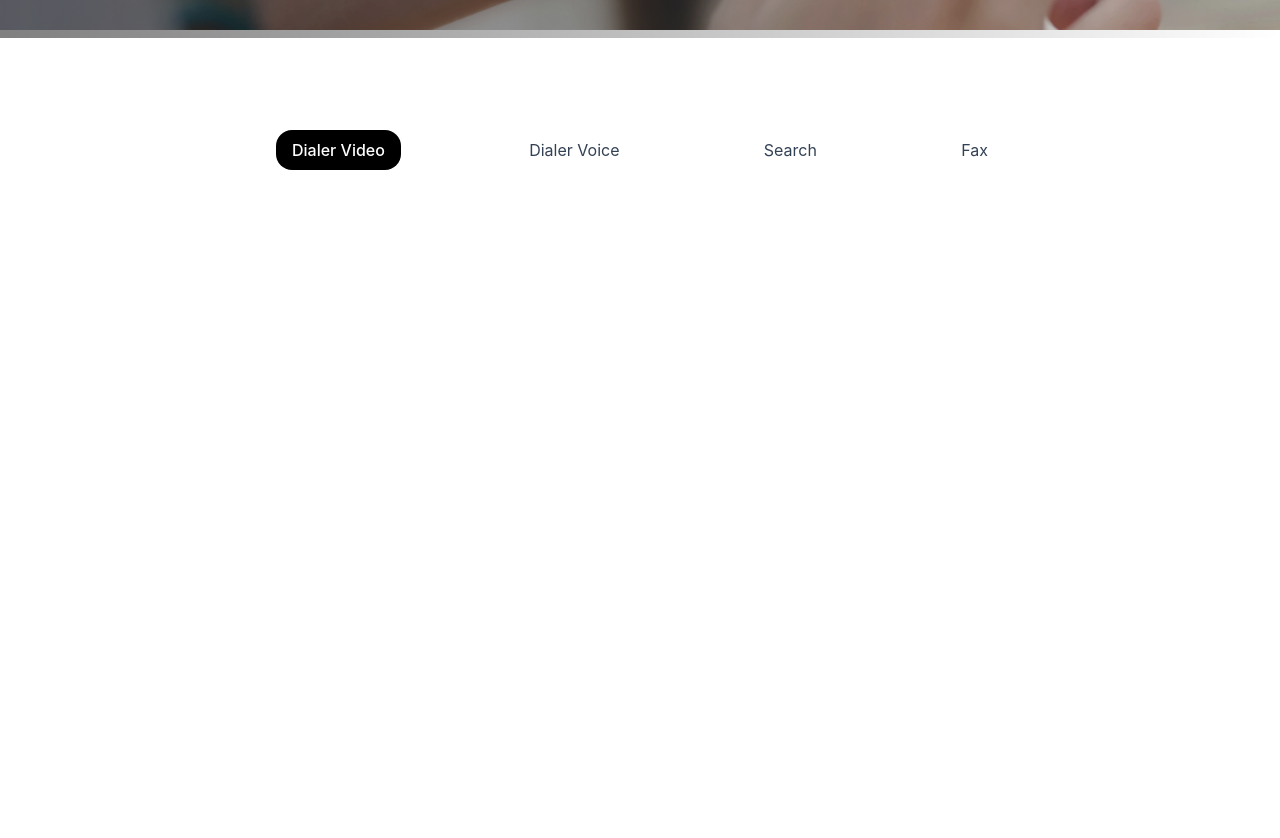
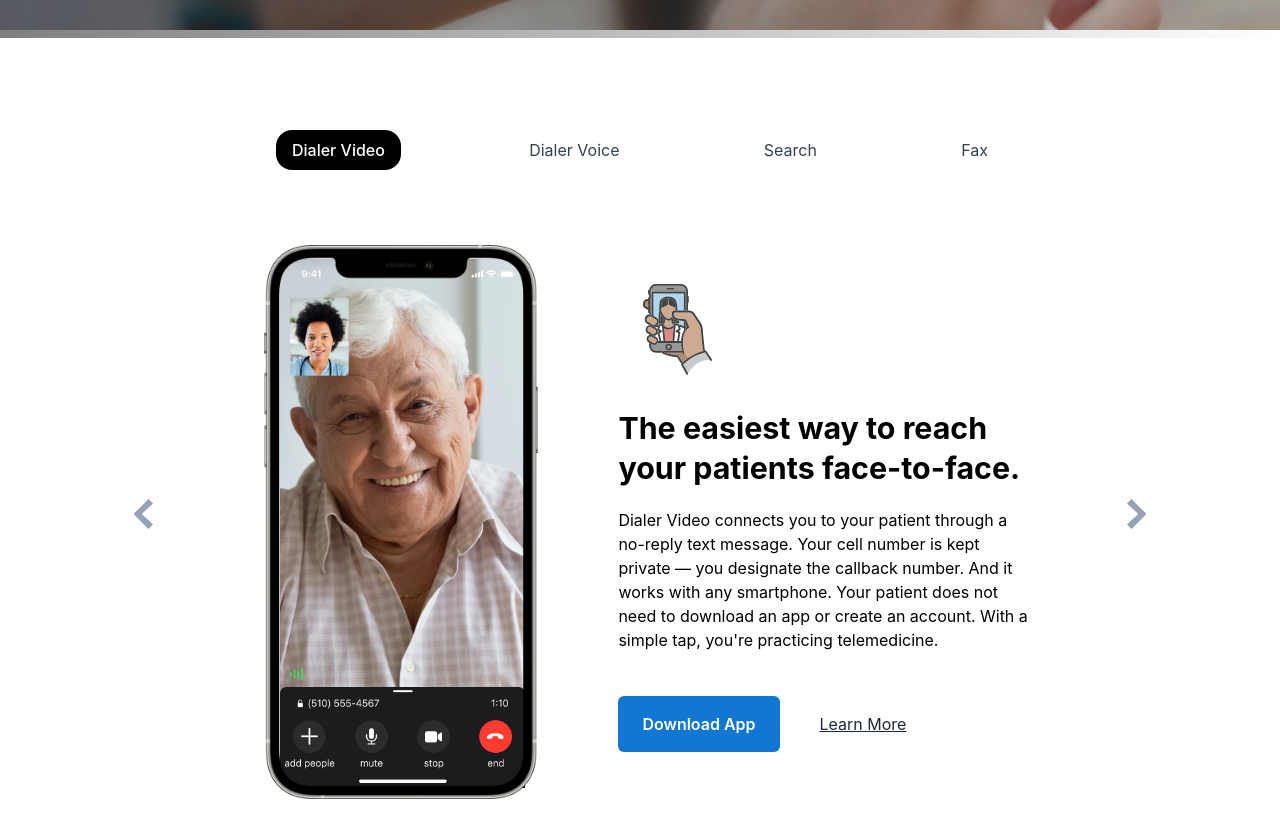
Before and after one commit to rcqx/doximity_lp, a React (Vite) app: page / in a window 1280 px wide. Shown: the part 650-1488 px from the top of the page. Before the commit the page ends 1280 px from the top, so only its background shows below. Built offline with nearby package versions, Linux system fonts and the light colour scheme.

Commit message:
feat: Add dialer section + prev next functionality

```diff
--- a/src/components/dialer/Dialer.tsx
+++ b/src/components/dialer/Dialer.tsx
@@ -1,15 +1,42 @@
 import { useState } from "react";
-// import dialer1 from "../../assets/dialer1.webp";
+import DialerVideo from "./dialerVideo/DialerVideo";
+import { GoChevronLeft } from "react-icons/go";
+import { GoChevronRight } from "react-icons/go";
+import "./dialer.css";
 
 const Dialer = () => {
-  const [tabs, setTabs] = useState<number[]>([1, 0, 0, 0]);
+  const [tabs, setTabs] = useState([1, 0, 0, 0]);
+  const tabsNames = ["Dialer Video", "Dialer Voice", "Search", "Fax"];
+  const next = (state: number[]) => {
+    if (state[state.length - 1] !== 1) {
+      const indexPosition = state.indexOf(1);
+      const aux = new Array(4).fill(0);
+      aux[indexPosition + 1] = 1;
+      setTabs(aux);
+    } else {
+      const aux = new Array(4).fill(0);
+      aux[0] = 1;
+      setTabs(aux);
+    }
+  };
 
-  const tabsNames = ["Dialer Video", "Dialer Voice", "Search", "Fax"];
+  const prev = (state: number[]) => {
+    if (state[0] !== 1) {
+      const indexPosition = state.indexOf(1);
+      const aux = new Array(4).fill(0);
+      aux[indexPosition - 1] = 1;
+      setTabs(aux);
+    } else {
+      const aux = new Array(4).fill(0);
+      aux[aux.length - 1] = 1;
+      setTabs(aux);
+    }
+  };
 
   return (
-    <div className="mt-[5.75em] mx-20 flex justify-center">
-      <div className="h-[500px] overflow-hidden w-full max-w-[76em]">
-        <nav className="flex justify-center">
+    <div className="mt-[5.75em] mx-20 flex justify-center relative">
+      <div className="h-[720px] overflow-hidden w-full max-w-[76em] flex flex-col items-center">
+        <nav className="flex justify-center w-full">
           <ul className="flex justify-between w-[65%]">
             {tabsNames.map((tabName, index) => (
               <li
@@ -34,11 +61,21 @@
             ))}
           </ul>
         </nav>
-        {/* <div className="h-full">
-          <aside className="flex h-full w-1/2 border border-green-600">
-            <img src={dialer1} alt="dialer-example-image" className="h-fit" />
-          </aside>
-        </div> */}
+        {tabs[0] > 0 && <DialerVideo />}
+      </div>
+      <div className="absolute left-10 top-1/2 cursor-pointer">
+        <GoChevronLeft
+          size={48}
+          className="text-slate-400"
+          onClick={() => prev(tabs)}
+        />
+      </div>
+      <div className="absolute right-10 top-1/2 cursor-pointer">
+        <GoChevronRight
+          size={48}
+          className="text-slate-400"
+          onClick={() => next(tabs)}
+        />
       </div>
     </div>
   );
--- /dev/null
+++ b/src/components/dialer/dialer.css
@@ -0,0 +1,6 @@
+/* #device {
+  background-image: url("../../assets/device.png");
+  background-size: contain;
+  background-repeat: no-repeat;
+  background-position-y: 5em;
+} */
--- /dev/null
+++ b/src/components/dialer/dialerVideo/DialerVideo.tsx
@@ -0,0 +1,38 @@
+import device from "../../../assets/device.png";
+import grandpa from "../../../assets/dialer1.webp";
+import telemedicine from "../../../assets/telemedicine.svg";
+
+const DialerVideo = () => {
+  return (
+    <div className="w-[70%] h-full flex gap-20">
+      <aside
+        id="device"
+        className="mt-6 w-[35%] flex items-center ml-4 relative"
+      >
+        <img src={device} className="absolute" />
+        <img src={grandpa} className="w-[89%] ml-[1.03em] mt-[0.15em]" />
+      </aside>
+      <section className="flex-1 flex flex-col justify-center gap-5">
+        <img src={telemedicine} className="w-[120px]" />
+        <h1 className="font-bold text-[1.9em] leading-10">
+          The easiest way to reach your patients face-to-face.
+        </h1>
+        <p className="antialised leading-6">
+          Dialer Video connects you to your patient through a no-reply text
+          message. Your cell number is kept private — you designate the callback
+          number. And it works with any smartphone. Your patient does not need
+          to download an app or create an account. With a simple tap,
+          you&apos;re practicing telemedicine.
+        </p>
+        <div className="flex items-center gap-10 mt-6">
+          <button className="w-fit px-6 py-4 bg-[#1276D3] mt-4 sm:mt-0 text-white rounded-md outline-black font-semibold">
+            Download App
+          </button>
+          <a className="text-slate-800 cursor-pointer underline">Learn More</a>
+        </div>
+      </section>
+    </div>
+  );
+};
+
+export default DialerVideo;
--- a/src/pages/Home.tsx
+++ b/src/pages/Home.tsx
@@ -1,4 +1,4 @@
-import Hero from "../components/Hero";
+import Hero from "../components/hero/Hero";
 
 const Home = () => {
   return (
```
Also changed, not shown: src/assets/device.png (added), src/assets/telemedicine.svg (added).
